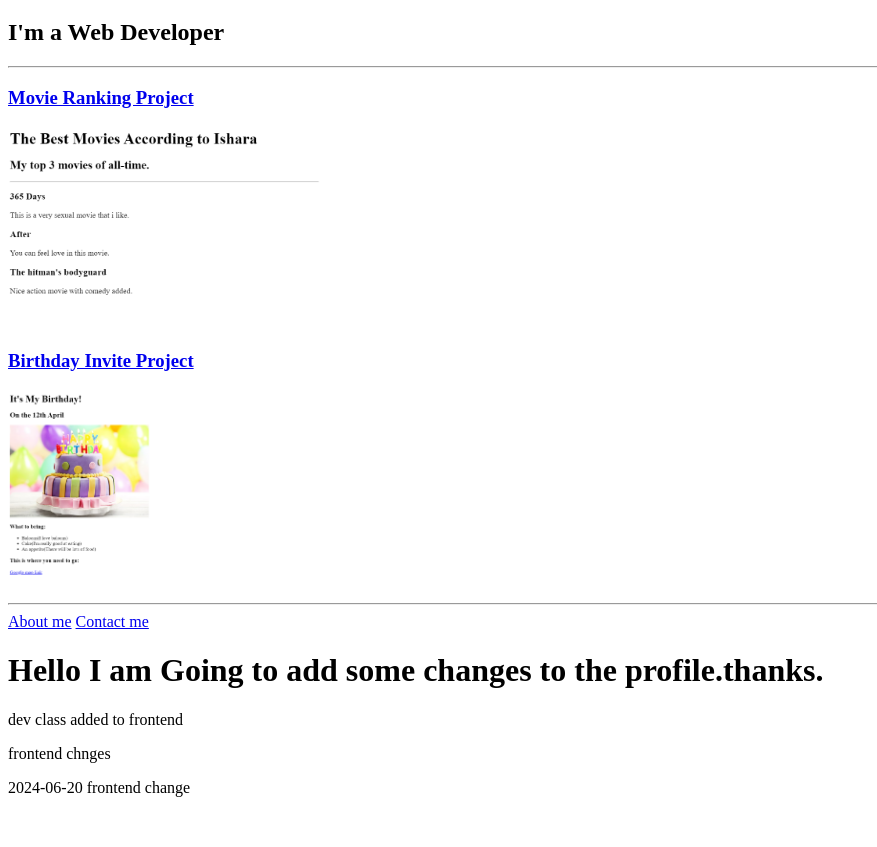
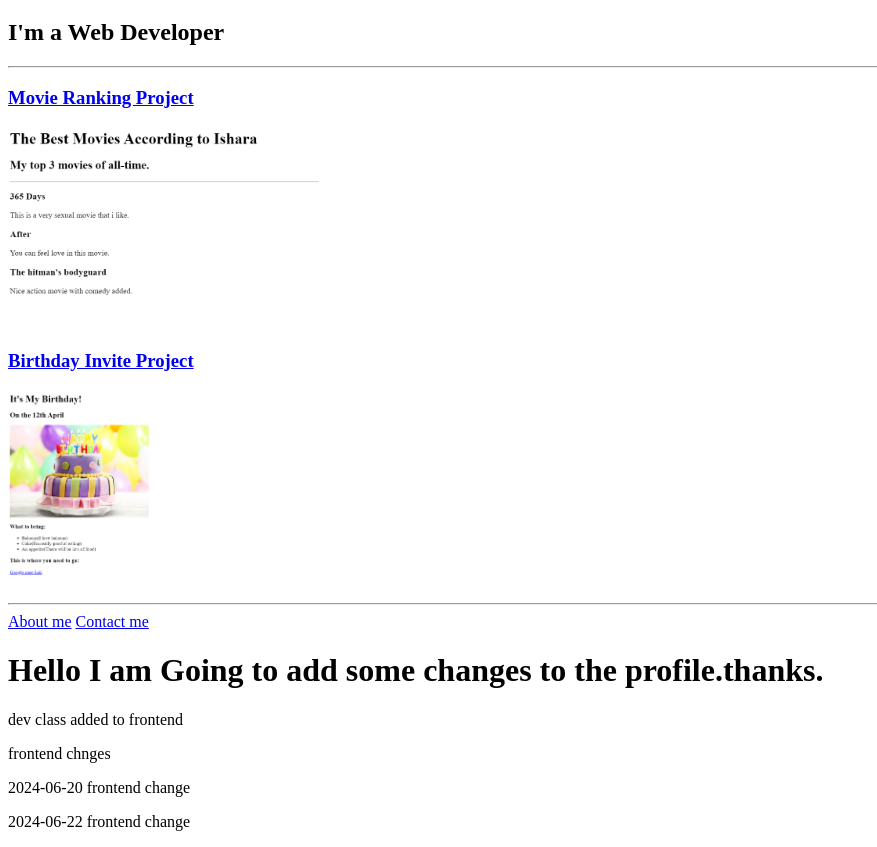
Before and after one commit to IKudagama/new-WEB, a plain HTML site: page index.html in a window 1280 px wide. Shown: the part 61-908 px from the top of the page, without its empty margins (0-877 px from the left). Before the commit the page ends 874 px from the top, so only its background shows below. Drawn offline with Linux system fonts and the light colour scheme.

Commit message:
new change to frontend

```diff
--- a/index.html
+++ b/index.html
@@ -50,6 +50,9 @@ https://developer.mozilla.org/en-US/docs/Web/HTML/Element/img#attr-height -->
     <dev class="new">
         <p>2024-06-20 frontend change</p>
     </dev>
+    <dev class="new">
+        <p>2024-06-22 frontend change</p>
+    </dev>
 
 </body>
 </html>
```
